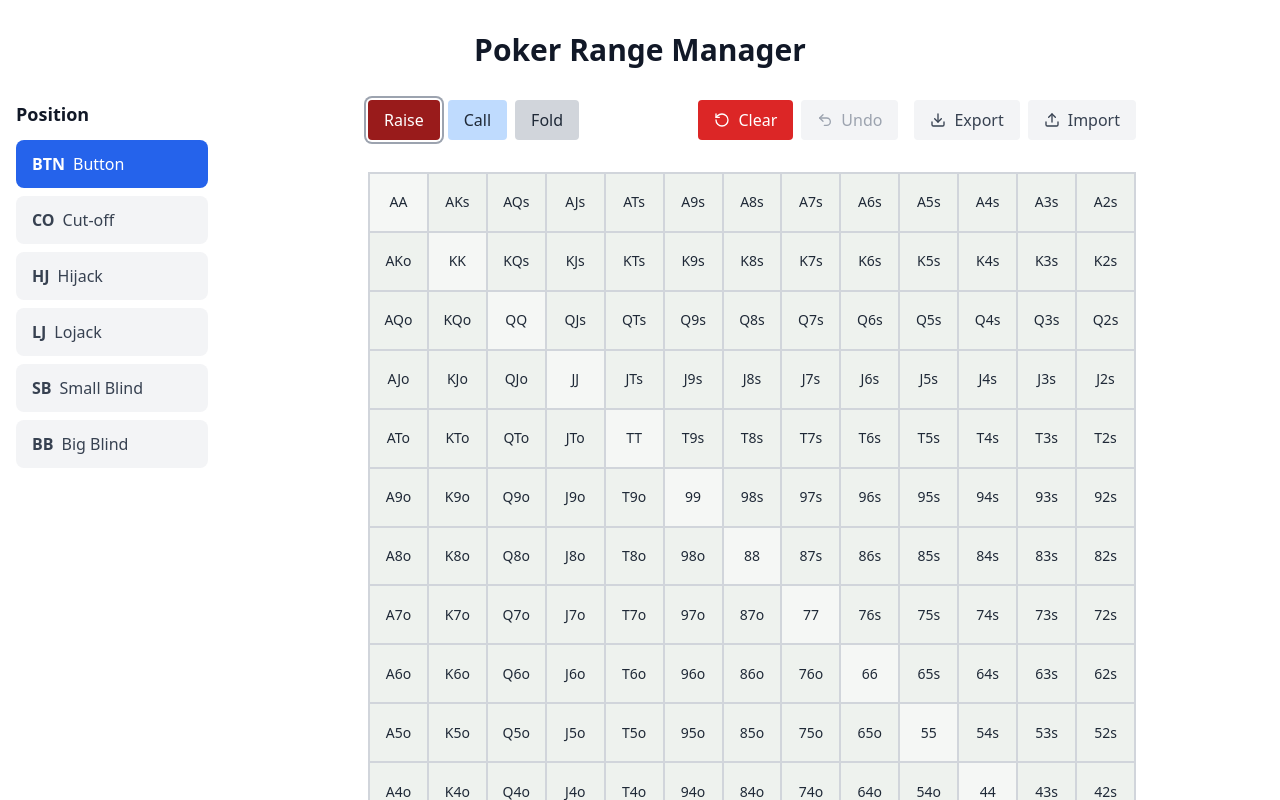
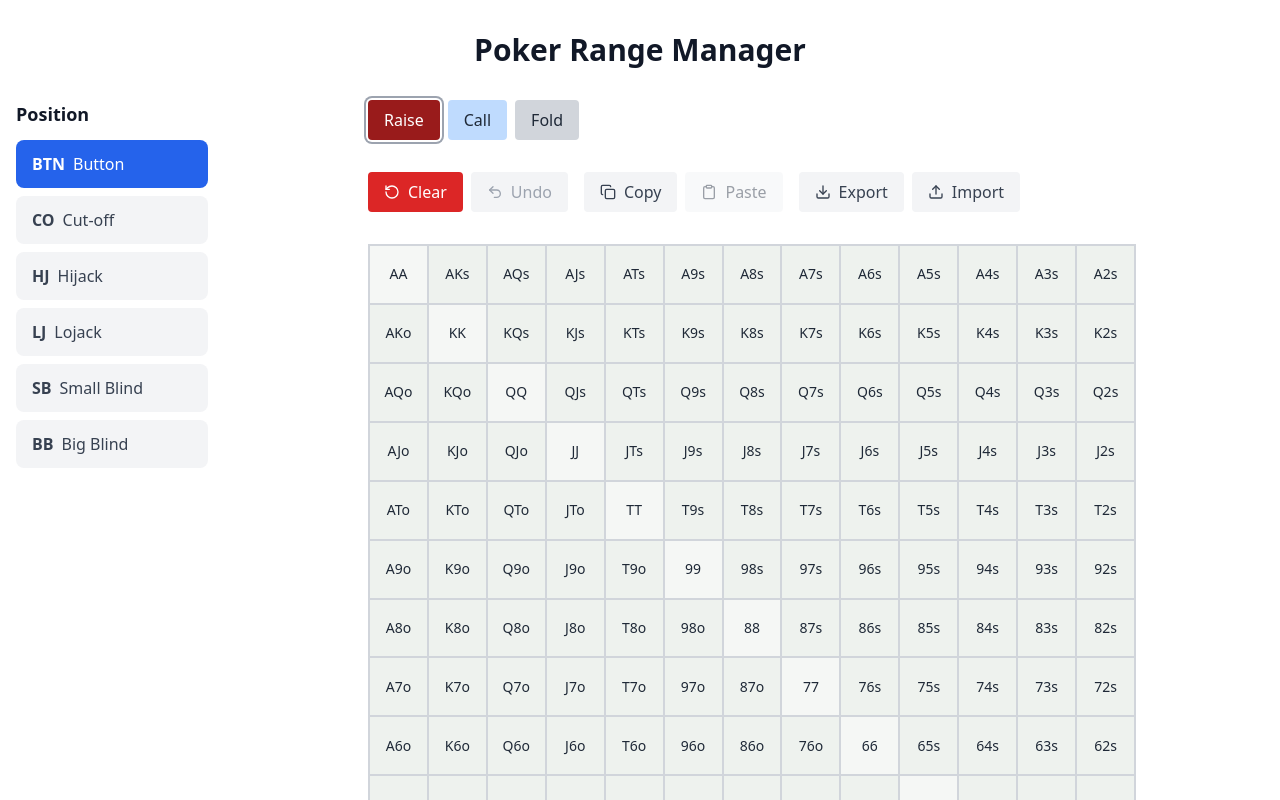
Before and after one commit to JohanPeraldi/poker-range-manager, a Next.js app: page / in a window 1280 px wide. Shown: the top 800 px of the page. Built offline with nearby package versions, Linux system fonts and the light colour scheme.

Commit message:
feat: implement range copy/paste functionality
- Add CopyPasteControls component with success/error feedback
- Implement copyRange and pasteRange functions in RangeContext
- Add copy/paste UI controls to Grid component
- Store copied range in state for cross-position pasting

```diff
--- /dev/null
+++ b/src/components/CopyPasteControls/CopyPasteControls.jsx
@@ -0,0 +1,74 @@
+import React, { useState } from 'react';
+import { Copy, Clipboard } from 'lucide-react';
+import { useRange } from '@/contexts/RangeContext';
+
+const CopyPasteControls = () => {
+  const { state, copyRange, pasteRange, canPaste, isLoading } = useRange();
+  const { selectedPosition } = state;
+  const [message, setMessage] = useState(null);
+
+  // Clear message after 3 seconds
+  const showMessage = (type, content) => {
+    setMessage({ type, content });
+    setTimeout(() => setMessage(null), 3000);
+  };
+
+  const handleCopy = async () => {
+    const success = await copyRange(selectedPosition);
+    showMessage(
+      success ? 'success' : 'error',
+      success ? 'Range copied!' : 'Failed to copy range'
+    );
+  };
+
+  const handlePaste = async () => {
+    const success = await pasteRange(selectedPosition);
+    showMessage(
+      success ? 'success' : 'error',
+      success ? 'Range pasted!' : 'Failed to paste range'
+    );
+  };
+
+  return (
+    <div className="relative">
+      {/* Message toast */}
+      {message && (
+        <div
+          className={`absolute bottom-full mb-2 right-0 w-48 px-4 py-2 rounded-lg text-sm
+            ${
+              message.type === 'success'
+                ? 'bg-green-100 text-green-700'
+                : 'bg-red-100 text-red-700'
+            }`}
+        >
+          {message.content}
+        </div>
+      )}
+
+      {/* Controls */}
+      <div className="flex items-center gap-2">
+        <button
+          onClick={handleCopy}
+          disabled={isLoading}
+          className="flex items-center justify-center h-10 gap-2 px-4 py-2 text-gray-700 bg-gray-100 rounded hover:bg-gray-200 transition-colors disabled:opacity-50 disabled:cursor-not-allowed"
+          aria-label="Copy range"
+        >
+          <Copy size={16} />
+          <span className="hidden sm:inline">Copy</span>
+        </button>
+
+        <button
+          onClick={handlePaste}
+          disabled={!canPaste || isLoading}
+          className="flex items-center justify-center h-10 gap-2 px-4 py-2 text-gray-700 bg-gray-100 rounded hover:bg-gray-200 transition-colors disabled:opacity-50 disabled:cursor-not-allowed"
+          aria-label="Paste range"
+        >
+          <Clipboard size={16} />
+          <span className="hidden sm:inline">Paste</span>
+        </button>
+      </div>
+    </div>
+  );
+};
+
+export default CopyPasteControls;
--- a/src/components/Grid/Grid.jsx
+++ b/src/components/Grid/Grid.jsx
@@ -1,13 +1,14 @@
 'use client';
 
 import React, { useState, useEffect } from 'react';
+import { ACTIONS } from '@/constants/actions';
+import { useRange } from '@/contexts/RangeContext';
 import { generateHands } from '@/utils/handUtils';
-import { ACTIONS } from '@/constants/actions';
+import ActionSelector from './ActionSelector';
 import GridCell from './GridCell';
-import ActionSelector from './ActionSelector';
+import CopyPasteControls from '../CopyPasteControls/CopyPasteControls';
+import RangeIOControls from '../RangeIOControls/RangeIOControls';
 import ResetControls from '../ResetControls/ResetControls';
-import RangeIOControls from '../RangeIOControls/RangeIOControls';
-import { useRange } from '@/contexts/RangeContext';
 
 export default function Grid() {
   const [grid] = useState(() => generateHands());
@@ -95,6 +96,7 @@ export default function Grid() {
         {/* Reset and Import/Export Controls */}
         <div className="flex items-start gap-4">
           <ResetControls onClear={resetRange} />
+          <CopyPasteControls />
           <RangeIOControls />
         </div>
       </div>
--- a/src/contexts/RangeContext.jsx
+++ b/src/contexts/RangeContext.jsx
@@ -1,8 +1,14 @@
 'use client';
 
-import { createContext, useContext, useReducer, useCallback } from 'react';
+import {
+  createContext,
+  useContext,
+  useReducer,
+  useCallback,
+  useState,
+} from 'react';
+import { ACTION_COLORS } from '@/constants/colors';
 import { saveRange as saveRangeToStorage, getRange } from '@/utils/storage';
-import { ACTION_COLORS } from '@/constants/colors';
 
 // Action Types
 const ACTION_TYPES = {
@@ -151,6 +157,7 @@ export const useRange = () => {
 // Provider component
 export const RangeProvider = ({ children }) => {
   const [state, dispatch] = useReducer(rangeReducer, initialState);
+  const [copiedRange, setCopiedRange] = useState(null);
 
   // Action creators using useCallback
   const setSelectedPosition = useCallback(position => {
@@ -253,6 +260,36 @@ export const RangeProvider = ({ children }) => {
     dispatch({ type: ACTION_TYPES.CLEAR_ERROR });
   }, []);
 
+  const copyRange = useCallback(async position => {
+    try {
+      const range = await getRange(position);
+      setCopiedRange({ position, range });
+      return true;
+    } catch (error) {
+      console.error('Error copying range:', error);
+      return false;
+    }
+  }, []);
+
+  const pasteRange = useCallback(
+    async targetPosition => {
+      if (!copiedRange?.range) return false;
+
+      try {
+        await saveRangeToStorage(targetPosition, copiedRange.range);
+        dispatch({
+          type: ACTION_TYPES.UPDATE_RANGE,
+          payload: { position: targetPosition, range: copiedRange.range },
+        });
+        return true;
+      } catch (error) {
+        console.error('Error pasting range:', error);
+        return false;
+      }
+    },
+    [copiedRange]
+  );
+
   const value = {
     state,
     setSelectedPosition,
@@ -263,6 +300,10 @@ export const RangeProvider = ({ children }) => {
     undoReset,
     loadRange,
     clearError,
+    copyRange,
+    pasteRange,
+    copiedRange,
+    canPaste: !!copiedRange?.range,
   };
 
   return (
```
